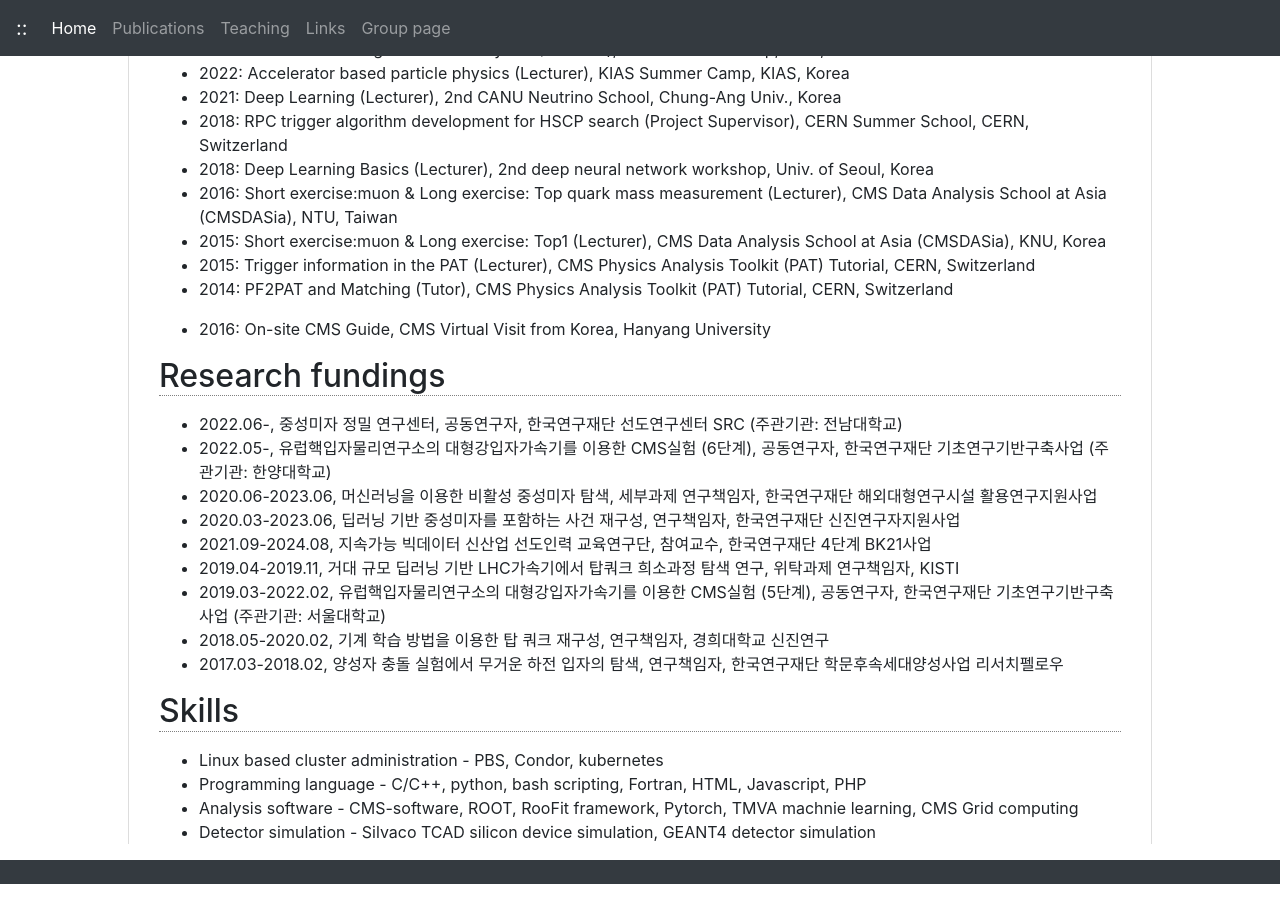
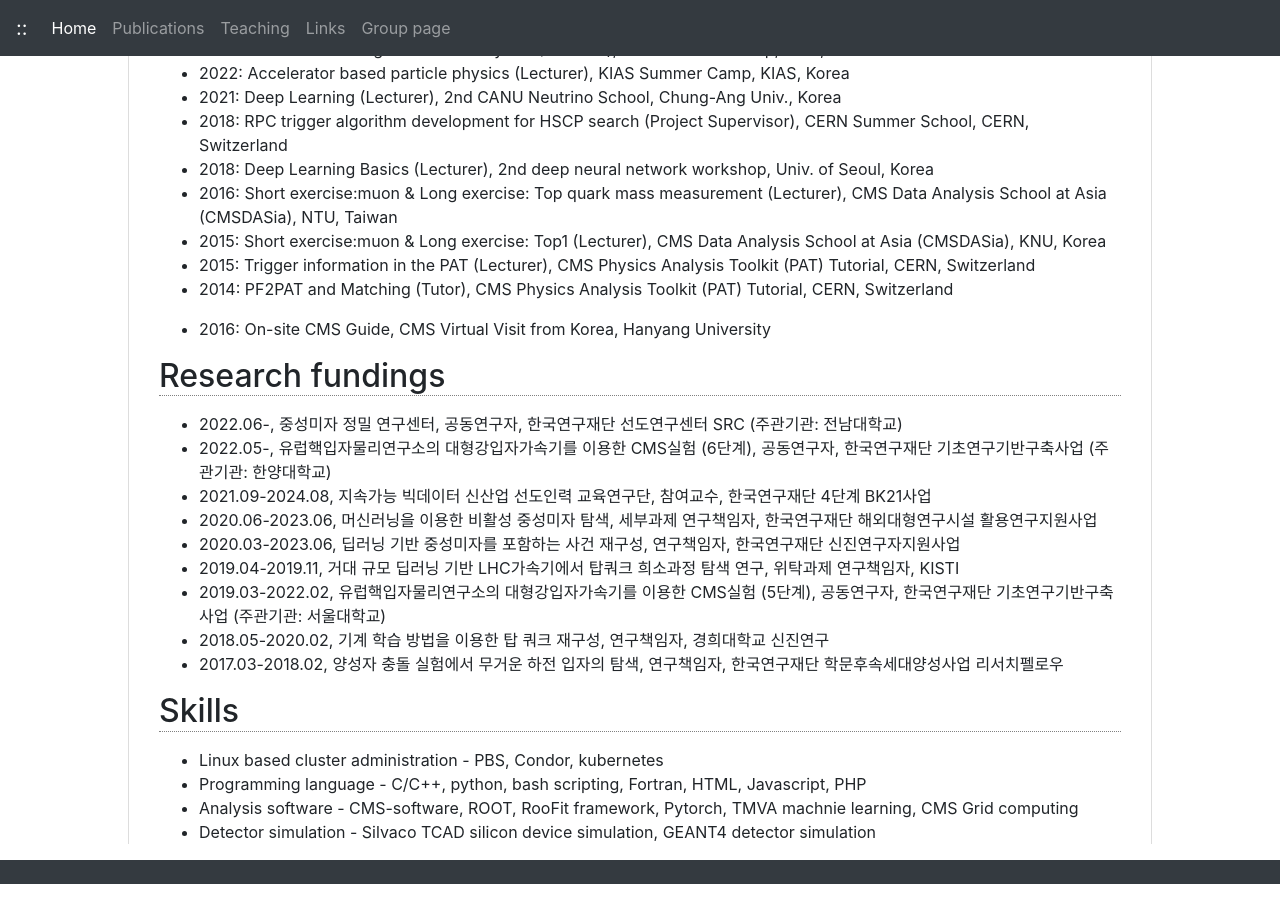
Before and after one commit to jhgoh/jhgoh.github.io, a Jekyll site: the page built from index.html, in a window 1280 px wide and 900 px high, scrolled down 1547 px. Built offline with Jekyll 4.4.1, drawn with Linux system fonts in a browser that asks for light colours; nearby versions of some CDN libraries; part of the change alters nothing that is shown.

```diff
--- a/index.html
+++ b/index.html
@@ -128,9 +128,9 @@ table.cv-table tr.linebot {border-bottom:1px solid gray}
 <ul>
   <li>2022.06-, 중성미자 정밀 연구센터, 공동연구자, 한국연구재단 선도연구센터 SRC (주관기관: 전남대학교)</li>
   <li>2022.05-, 유럽핵입자물리연구소의 대형강입자가속기를 이용한 CMS실험 (6단계), 공동연구자, 한국연구재단 기초연구기반구축사업 (주관기관: 한양대학교)</li>
+  <li>2021.09-2024.08, 지속가능 빅데이터 신산업 선도인력 교육연구단, 참여교수, 한국연구재단 4단계 BK21사업</li>
   <li>2020.06-2023.06, 머신러닝을 이용한 비활성 중성미자 탐색, 세부과제 연구책임자, 한국연구재단 해외대형연구시설 활용연구지원사업</li>
   <li>2020.03-2023.06, 딥러닝 기반 중성미자를 포함하는 사건 재구성, 연구책임자, 한국연구재단 신진연구자지원사업</li>
-  <li>2021.09-2024.08, 지속가능 빅데이터 신산업 선도인력 교육연구단, 참여교수, 한국연구재단 4단계 BK21사업</li>
   <li>2019.04-2019.11, 거대 규모 딥러닝 기반 LHC가속기에서 탑쿼크 희소과정 탐색 연구, 위탁과제 연구책임자, KISTI</li>
   <li>2019.03-2022.02, 유럽핵입자물리연구소의 대형강입자가속기를 이용한 CMS실험 (5단계), 공동연구자, 한국연구재단 기초연구기반구축사업 (주관기관: 서울대학교)</li>
   <li>2018.05-2020.02, 기계 학습 방법을 이용한 탑 쿼크 재구성, 연구책임자, 경희대학교 신진연구</li>
```
